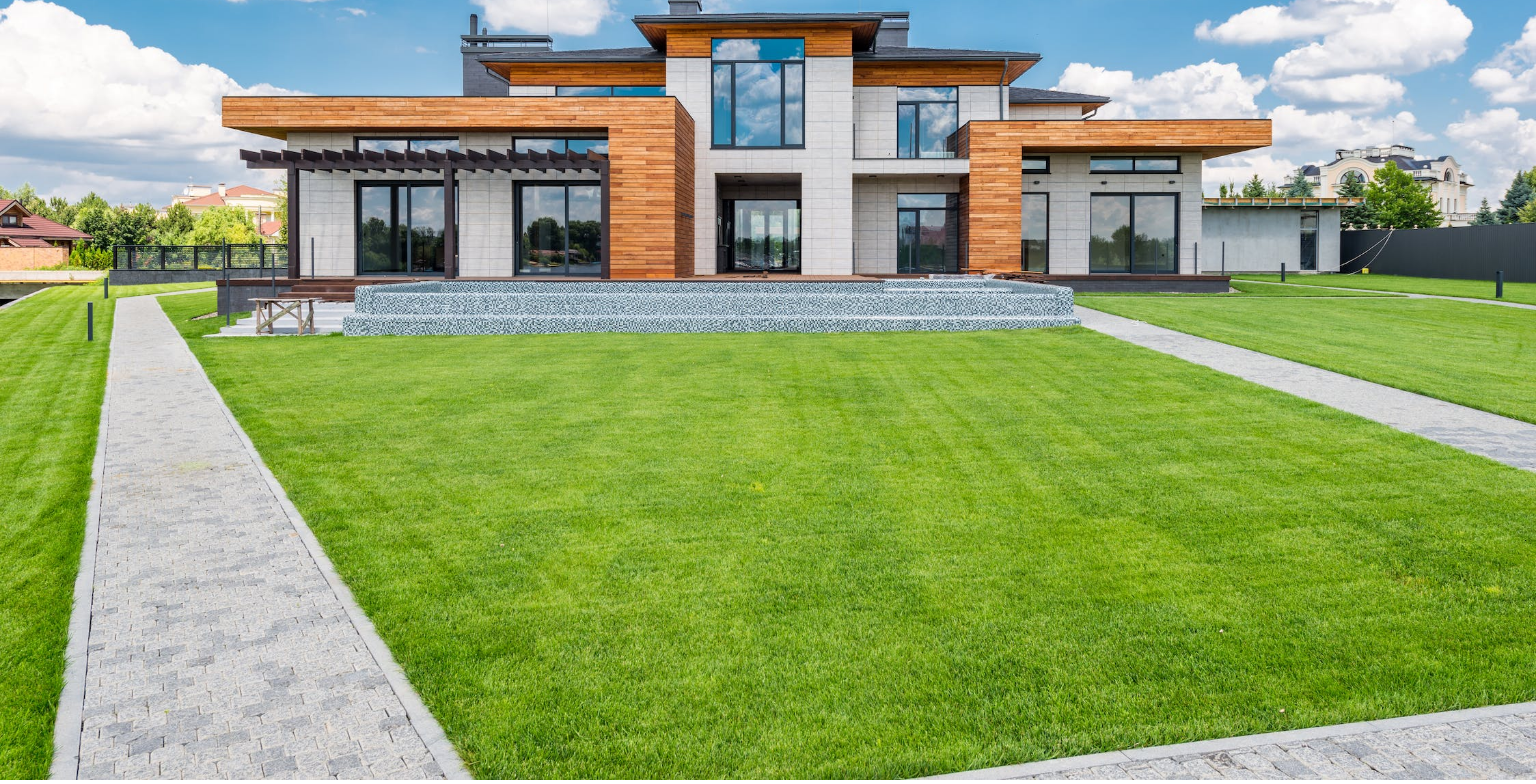
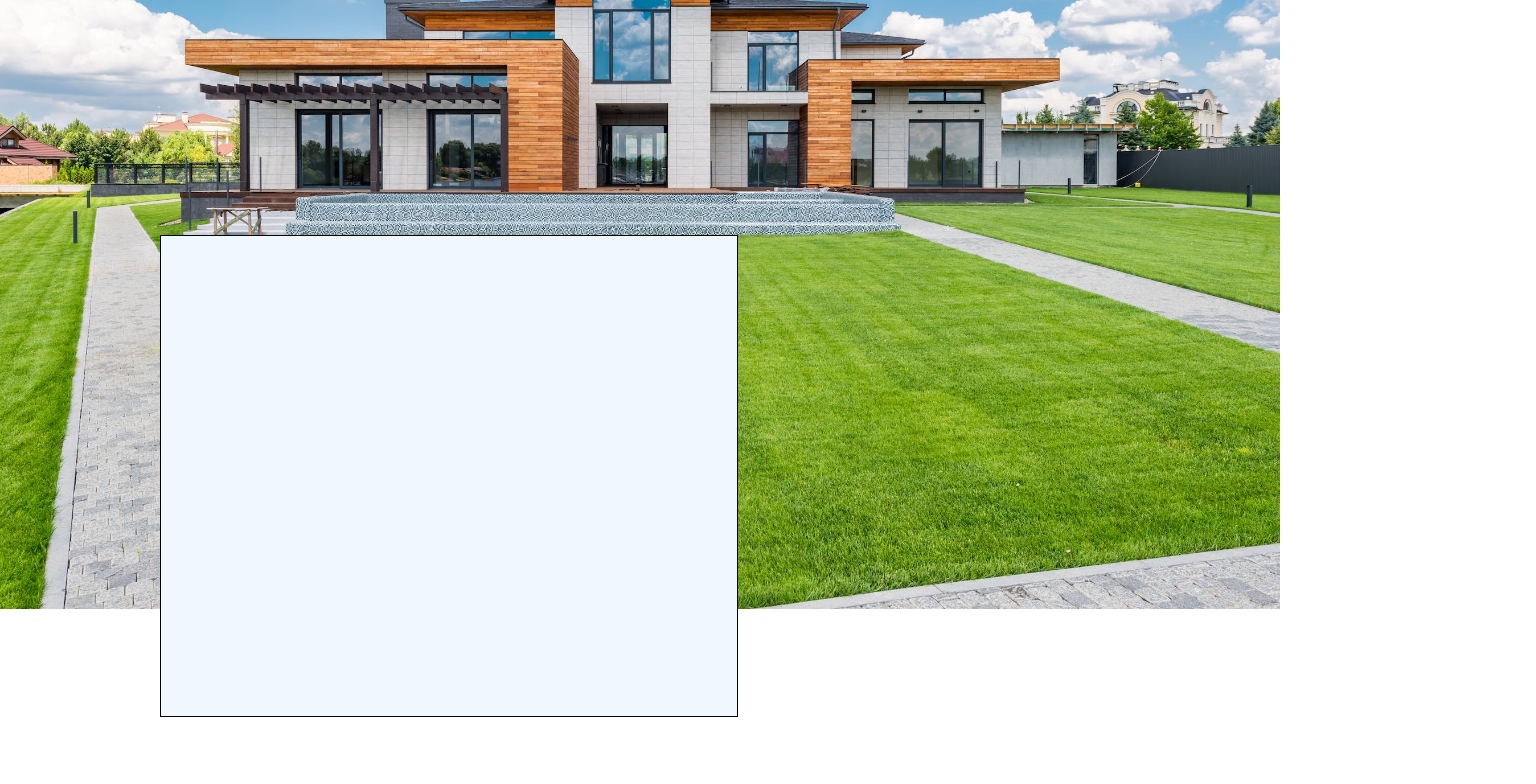
Before and after one commit to mkhill86/Warren-Hill-Mortgages, a plain HTML site: page index.html in a window 1280 px wide. Shown: the part 245-1029 px from the top of the page, 1536 px wide, since content can reach past the window. After the commit the page ends 962 px from the top, so only its background shows below. Drawn offline with Linux system fonts and the light colour scheme.

Commit message:
Creating a card

```diff
--- a/index.html
+++ b/index.html
@@ -24,8 +24,12 @@
     </div>
   </div>
   <header>
-    <div>
-      <img id="header-img" src="/Warren-Hill-Mortgages/pics/pexels-photo-7031607.jpeg" />
+    <div id="header-container">
+      <div>
+        <img id="header-img" src="/Warren-Hill-Mortgages/pics/pexels-photo-7031607.jpeg" />
+      </div>
+      <div class="white-card">
+      </div>
     </div>
   </header>
 
--- a/styles.css
+++ b/styles.css
@@ -12,6 +12,7 @@ body {
   background-color: var(--primary-blue);
   position: fixed;
   width: 100%;
+  z-index: 6;
 }
 
 #logo-container {
@@ -49,6 +50,22 @@ body {
   border: var(--primary-gold) 0.1rem solid;
 }
 
+#header-container {
+
+}
+
 #header-img {
-  width: 120%;
+  width: 100%;
+  z-index: 1;
 }
+
+.white-card {
+  height: 30rem;
+  width: 45%;
+  border: black 0.1rem solid;
+  z-index: 2;
+  position: absolute;
+  top: 30rem;
+  left: 10rem;
+  background-color: aliceblue;
+}
```
